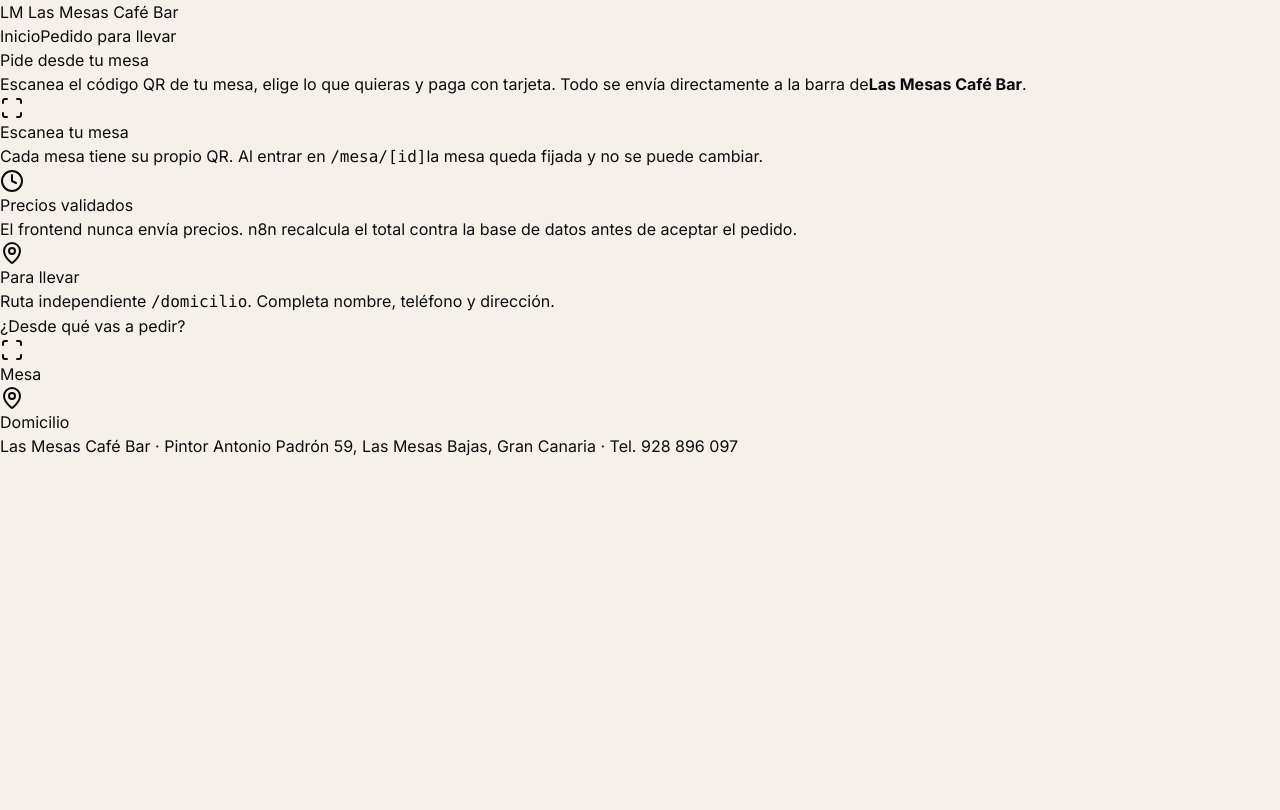
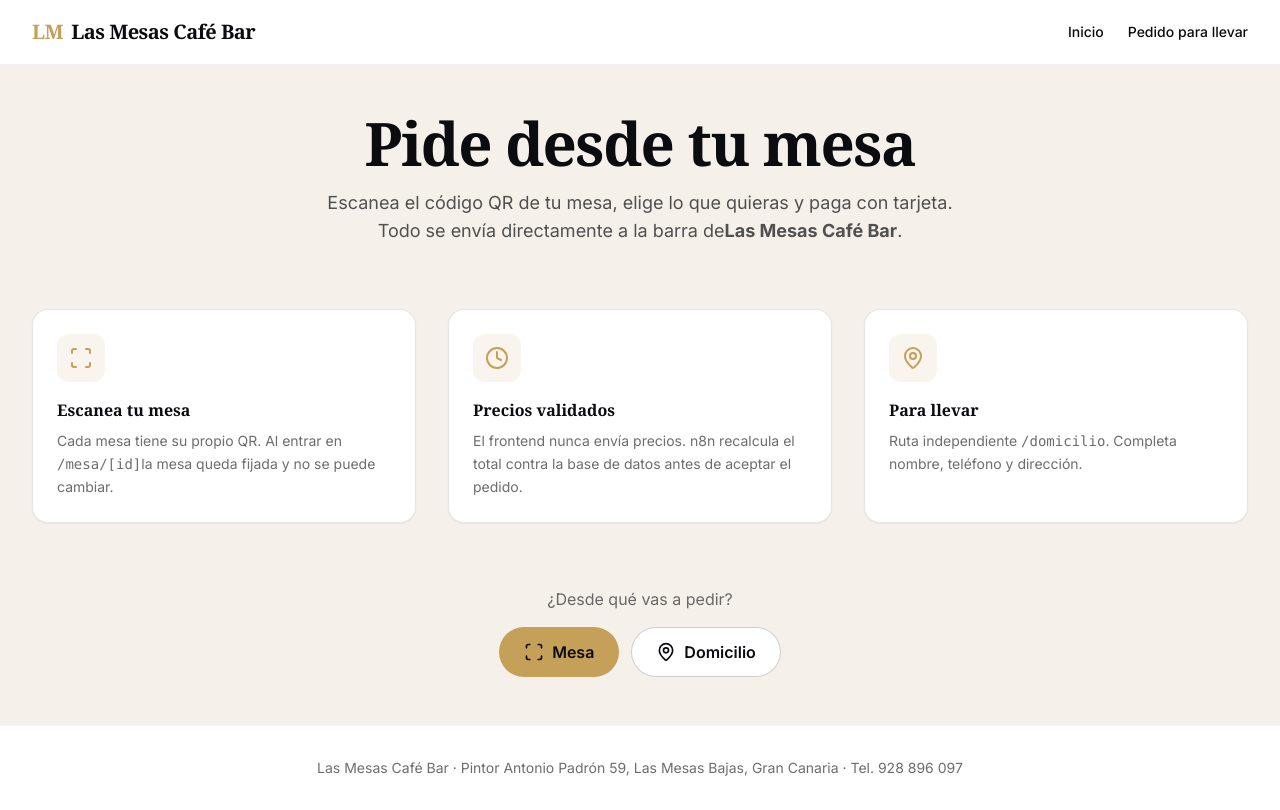
Before and after one commit to luismfigueroa0799-blip/Las-Mesas-Cafe-Bar, a Next.js app: page / in a window 1280 px wide. Built offline with nearby package versions, Linux system fonts and the light colour scheme.

Commit message:
fix: corregir rutas content de Tailwind a ./src/**

```diff
--- a/tailwind.config.ts
+++ b/tailwind.config.ts
@@ -3,9 +3,7 @@ import type { Config } from "tailwindcss";
 const config: Config = {
   darkMode: "class",
   content: [
-    "./pages/**/*.{js,ts,jsx,tsx,mdx}",
-    "./components/**/*.{js,ts,jsx,tsx,mdx}",
-    "./app/**/*.{js,ts,jsx,tsx,mdx}",
+    "./src/**/*.{js,ts,jsx,tsx,mdx}",
   ],
   theme: {
     extend: {
```
